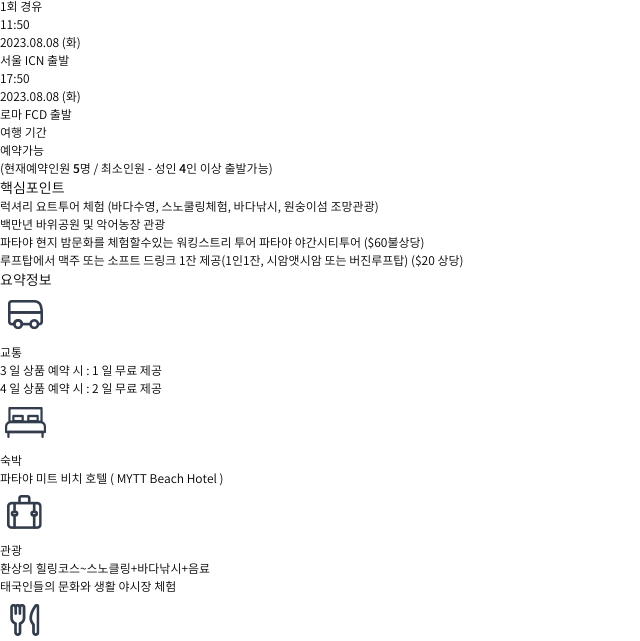
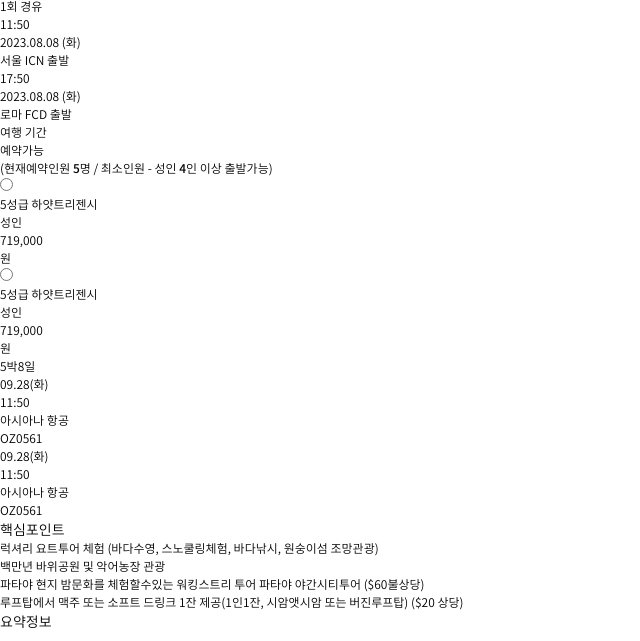
Before and after one commit to kik87827/ilsung_golf, a website: page src/detail.html in a window 1280 px wide. Shown: the part 1243-1884 px from the top of the page, without its empty margins (0-640 px from the left). Drawn offline with nearby package versions, Linux system fonts and the light colour scheme; files that its build step writes are made by us from their sources; files whose address does not match are found by name.

Commit message:
상세진행중

```diff
--- a/src/detail.html
+++ b/src/detail.html
@@ -79,7 +79,13 @@
             <!-- detail_global_title_wrap -->
             <div class="detail_global_title_wrap">
                 <h2 class="detail_global_main_title">[방콕&파타야] 상상이상의 혜택가득! 반나절자유+초특급 씨뷰UP 6일</h2>
-                <p class="detail_global_sub_title">상품번호 ATP1183-230808TW00</p>
+                <div class="detail_global_sub_title_fxwrap">
+                    <p class="detail_global_sub_title">상품번호 ATP1183-230808TW00</p>
+                    <div class="detail_global_mb_sns_cols">
+                        <a href="#" class="btn_mb_sns ico_share"><span class="hdtext">공유하기</span></a>
+                        <a href="#" class="btn_mb_sns ico_like"><span class="hdtext">좋아요</span></a>
+                    </div>
+                </div>
             </div>
             <!-- // detail_global_title_wrap -->
             <!-- detail_contents_zone -->
@@ -118,6 +124,7 @@
                    <!-- tab content -->
                    <div class="tab_contents_wrap">
                        <div class="tab_contents" id="tab_contents_01">
+                           <!-- pc skin -->
                            <div class="track_detail_group">
                                <div class="track_detail_top_row">
                                    <div class="track_key_cols"><span class="track_key_label">여행 기간</span></div>
@@ -211,6 +218,67 @@
                                    </div>
                                </div>
                            </div>
+                           <!-- // pc skin -->
+                           <!-- mobile skin -->
+                           <div class="track_detail_mb_group">
+                                <ul class="detail_vbox_list">
+                                    <li>
+                                        <div class="detail_vbox">
+                                            <div class="vbox_data_obj">
+                                                <div class="vbox_data_form_cols"><input type="radio" class="props_form_dom" name="mb_trip" id="mb_trip01"></div>
+                                                <div class="vbox_data_text_cols">
+                                                    <div class="vbox_data_parag">5성급 하얏트리젠시</div>
+                                                    <div class="vbox_data_else_g">
+                                                        <span class="vbox_kind_text">성인</span>
+                                                        <div class="vbox_price_g">
+                                                            <div class="vbox_price_main">719,000</div>
+                                                            <div class="vbox_price_unit">원</div>
+                                                        </div>
+                                                    </div>
+                                                </div>
+                                            </div>
+                                        </div>
+                                    </li>
+                                    <li>
+                                        <div class="detail_vbox">
+                                            <div class="vbox_data_obj">
+                                                <div class="vbox_data_form_cols"><input type="radio" class="props_form_dom" name="mb_trip" id="mb_trip02"></div>
+                                                <div class="vbox_data_text_cols">
+                                                    <div class="vbox_data_parag">5성급 하얏트리젠시</div>
+                                                    <div class="vbox_data_else_g">
+                                                        <span class="vbox_kind_text">성인</span>
+                                                        <div class="vbox_price_g">
+                                                            <div class="vbox_price_main">719,000</div>
+                                                            <div class="vbox_price_unit">원</div>
+                                                        </div>
+                                                    </div>
+                                                </div>
+                                            </div>
+                                        </div>
+                                    </li>
+                                    <li>
+                                        <div class="detail_vbox">
+                                            <div class="while_loof_item">
+                                               <div class="while_line">
+                                                    <span class="while_loof_count">5박8일</span>
+                                               </div>
+                                               <div class="while_loof_cols">
+                                                    <div class="whilte_loof_main">09.28(화)<br>11:50</div>
+                                                    <div class="whilte_loof_sub">아시아나 항공<br>OZ0561</div>
+                                               </div>
+                                               <div class="while_loof_cols">
+                                                    <div class="whilte_loof_main">09.28(화)<br>11:50</div>
+                                                    <div class="whilte_loof_sub">아시아나 항공<br>OZ0561</div>
+                                               </div>
+                                            </div>
+                                        </div>
+                                    </li>
+                                    <li>
+
+                                    </li>
+                                </ul>
+                           </div>
+                           <!-- // mobile skin -->
                        </div>
                        <div class="tab_contents" id="tab_contents_02">
                            <div class="tabc_item">
```
